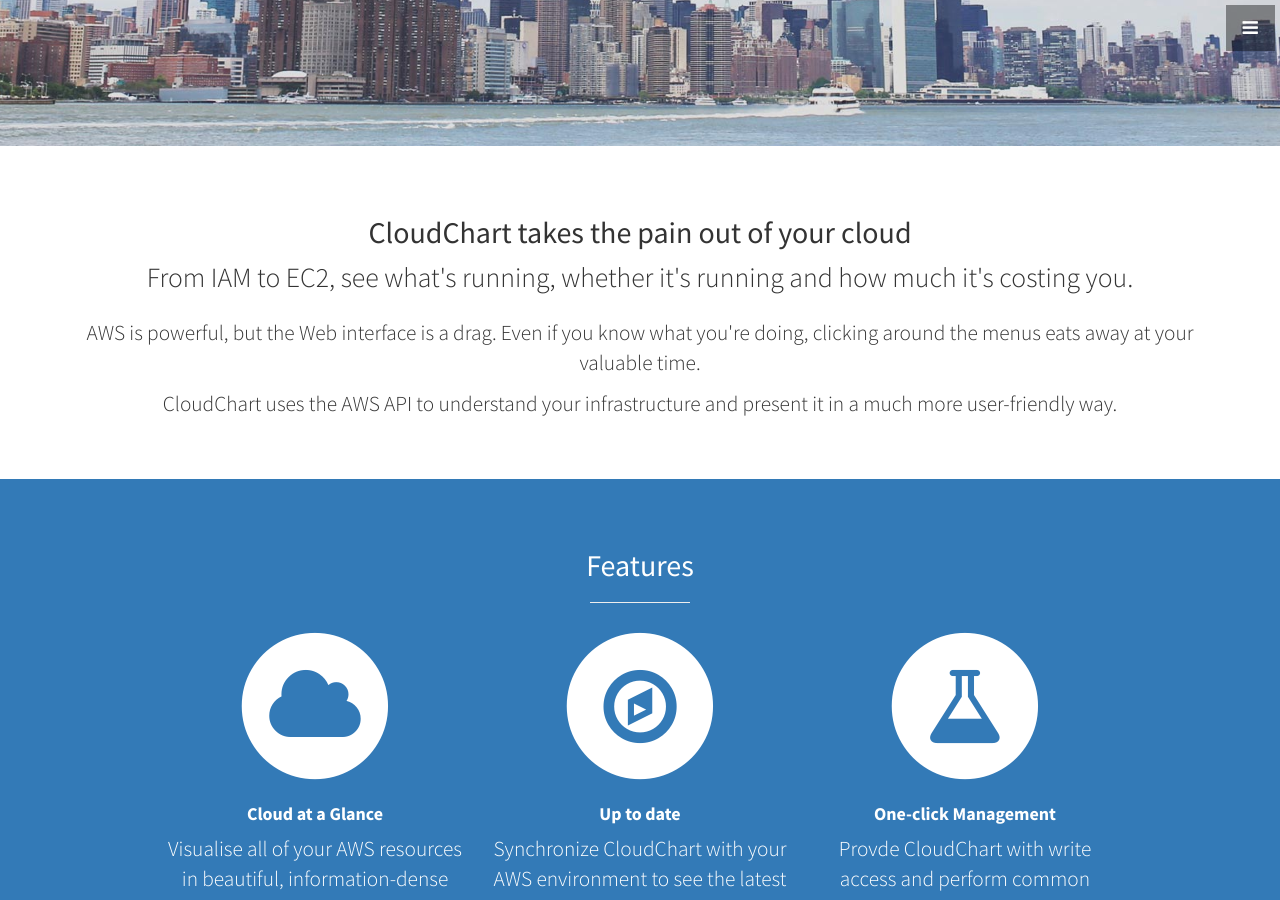
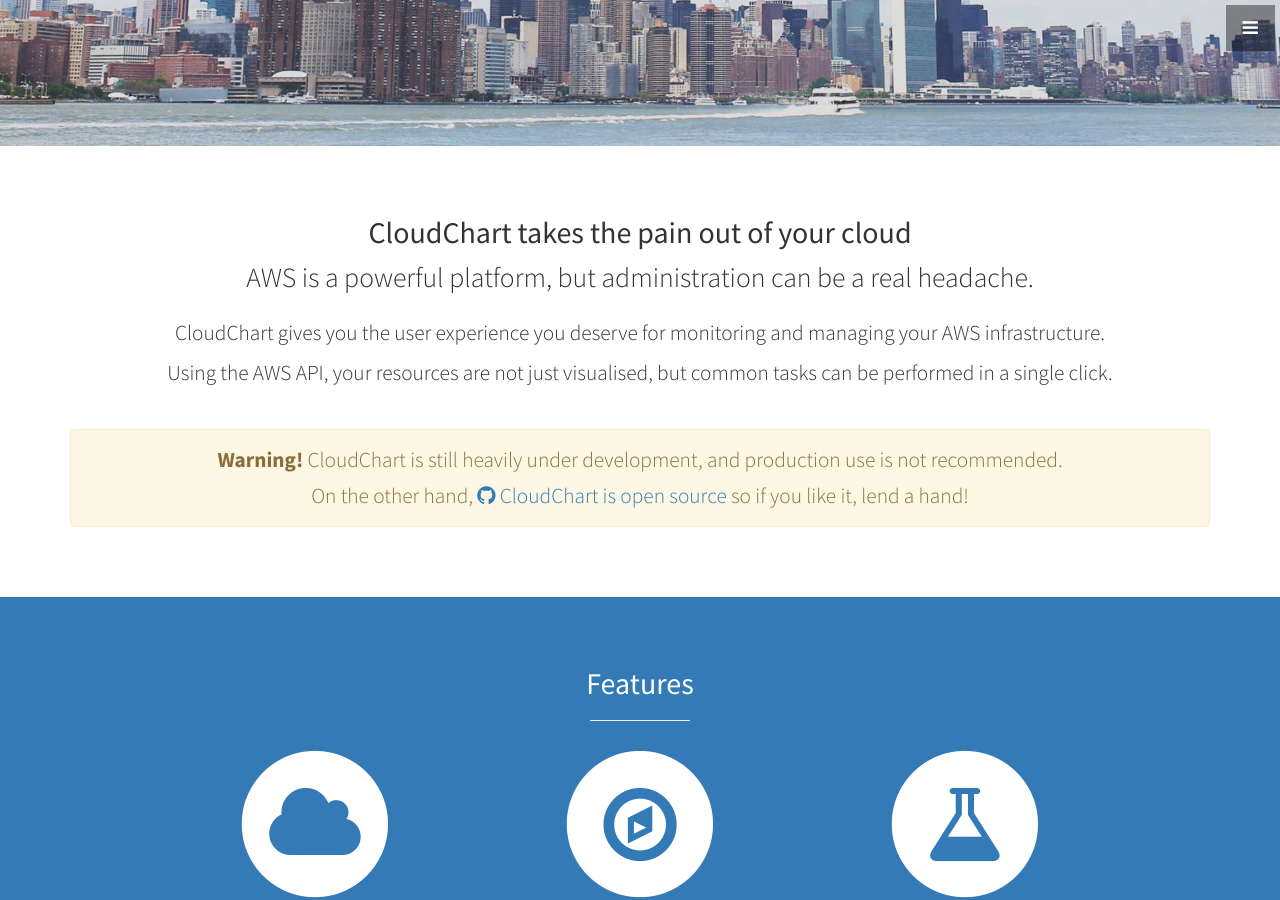
Before and after one commit to orlade/cloudchart-website, a Jekyll site: the page built from index.html, in a window 1280 px wide and 900 px high, scrolled down 754 px. Built offline with Jekyll 4.4.1, drawn with Linux system fonts in a browser that asks for light colours.

Commit message:
Updated layout and contents. Added feature pages and screenshots.

```diff
--- a/_config.yml
+++ b/_config.yml
@@ -9,14 +9,13 @@ logo: "/img/logo.png"
 # User setting
 owner: "Oliver Lade"
 email: "hello@cloudchart.io"
-facebook_username:
-twitter_username:
-github_username: "orlade"
-address:
-  - line:
-  - line:
-  # Feel free to add more lines here
-telephone:
+# facebook_username:
+# twitter_username:
+github_username: "orlade/cloudchart"
+# address:
+#   - line:
+#   - line:
+# telephone:
 copyright: "Oliver Lade"
 
 # API settings
--- a/_includes/about.html
+++ b/_includes/about.html
@@ -4,17 +4,24 @@
       <div class="col-lg-12 text-center">
         <h2>CloudChart takes the pain out of your cloud</h2>
 
-        <p class="lead">From IAM to EC2, see what's running, whether it's running and how much it's
-          costing you.</p>
+        <p class="lead">AWS is a powerful platform, but administration can be a real headache.</p>
 
-        <p>AWS is powerful, but the Web interface is a drag. Even if you know what you're doing,
-          clicking around the menus eats away at your valuable time.</p>
+        <p>CloudChart gives you the user experience you deserve for monitoring and managing your AWS
+          infrastructure.</p>
 
-        <p>CloudChart uses the AWS API to understand your infrastructure and present it in a much
-          more user-friendly way.</p>
+        <p>Using the AWS API, your resources are not just visualised, but common tasks can be
+          performed in a single click.</p>
+
+        <br />
+
+        <div class="alert alert-warning" role="alert">
+          <p><strong>Warning!</strong> CloudChart is still heavily under development, and production
+          use is not recommended.</p>
+          <p>On the other hand, <a href="https://github.com/orlade/cloudchart"
+            title="CloudChart on GitHub"><i class="fa fa-github"></i> CloudChart is open source</a>
+            so if you like it, lend a hand!</p>
+        </div>
       </div>
     </div>
-    <!-- /.row -->
   </div>
-  <!-- /.container -->
 </section>
--- a/_includes/callout.html
+++ /dev/null
@@ -1,5 +0,0 @@
-<aside class="callout">
-  <div class="text-vertical-center">
-    <h1>Vertically Centered Text</h1>
-  </div>
-</aside>
--- a/_includes/head.html
+++ b/_includes/head.html
@@ -9,14 +9,14 @@
   <title>{{site.title}}</title>
 
   <!-- Bootstrap Core CSS -->
-  <link href="/css/bootstrap.min.css" rel="stylesheet">
+  <link href="{{ site.baseurl }}/css/bootstrap.min.css" rel="stylesheet">
 
   <!-- Custom CSS -->
-  <link href="/css/stylish-portfolio.css" rel="stylesheet">
-  <link href="/css/cloudchart.css" rel="stylesheet">
+  <link href="{{ site.baseurl }}/css/stylish-portfolio.css" rel="stylesheet">
+  <link href="{{ site.baseurl }}/css/cloudchart.css" rel="stylesheet">
 
   <!-- Custom Fonts -->
-  <link href="/font-awesome/css/font-awesome.min.css" rel="stylesheet" type="text/css">
+  <link href="{{ site.baseurl }}/font-awesome/css/font-awesome.min.css" rel="stylesheet" type="text/css">
   <link href="http://fonts.googleapis.com/css?family=Source+Sans+Pro:300,400,700,300italic,400italic,700italic" rel="stylesheet" type="text/css">
 
   <!-- HTML5 Shim and Respond.js IE8 support of HTML5 elements and media queries -->
--- a/_includes/navigation.html
+++ b/_includes/navigation.html
@@ -1,9 +1,4 @@
-<script>
-  function closeMenu() {
-    $('#menu-close').click();
-  }
-
-</script>
+<script>function closeMenu() {$('#menu-close').click();}</script>
 
 <a id="menu-toggle" href="#" class="btn btn-dark btn-lg toggle"><i class="fa fa-bars"></i></a>
 <nav id="sidebar-wrapper">
@@ -22,9 +17,9 @@
     <li>
       <a href="#features" onclick="closeMenu()">Features</a>
     </li>
-    <!-- <li>
-      <a href="#portfolio" onclick="closeMenu()">Portfolio</a>
-    </li> -->
+    <li>
+      <a href="#portfolio" onclick="closeMenu()">Gallery</a>
+    </li>
     <li>
       <a href="#footer" onclick="closeMenu()">Contact</a>
     </li>
--- /dev/null
+++ b/_includes/screenshots.html
@@ -0,0 +1,25 @@
+<section id="portfolio" class="portfolio">
+  <div class="container">
+    <div class="row">
+      <div class="col-lg-10 col-lg-offset-1 text-center">
+        <h2>Gallery</h2>
+        <hr class="small">
+        <div class="row">
+          {% for item in site.data.gallery %}
+          <div class="col-md-6">
+            <div class="portfolio-item">
+              <a href="{{ site.baseurl }}/{{item.src}}">
+                <img class="img-portfolio img-responsive" src="{{ site.baseurl }}/{{item.src}}" alt="{{item.alt}}"/>
+              </a>
+            </div>
+          </div>
+          {% endfor %}
+        </div>
+        <!-- /.row (nested) -->
+      </div>
+      <!-- /.col-lg-10 -->
+    </div>
+    <!-- /.row -->
+  </div>
+  <!-- /.container -->
+</section>
--- a/_layouts/front.html
+++ b/_layouts/front.html
@@ -5,10 +5,13 @@
 
 <body>
 
+  <a href="https://github.com/{{site.github_username}}"><img style="position: absolute; z-index: 100; top: 0; left: 0; border: 0;" src="https://camo.githubusercontent.com/c6286ade715e9bea433b4705870de482a654f78a/68747470733a2f2f73332e616d617a6f6e6177732e636f6d2f6769746875622f726962626f6e732f666f726b6d655f6c6566745f77686974655f6666666666662e706e67" alt="Fork me on GitHub" data-canonical-src="https://s3.amazonaws.com/github/ribbons/forkme_left_white_ffffff.png"></a>
+
   {% include navigation.html %}
   {% include header.html %}
   {% include about.html %}
   {% include features.html %}
+  {% include screenshots.html %}
    <!-- include callout.html  -->
    <!-- include portfolio.html  -->
   {% include call-to-action.html %}
--- /dev/null
+++ b/_layouts/text.html
@@ -0,0 +1,5 @@
+<h2>{{ page.title }}
+
+<p class="lead">{{ page.subtitle}}</p>
+
+{{ content }}
```
Also changed, not shown: _data/gallery.yml (added, +12 -0 lines), img/ss-dashboard.png (added), img/ss-ec2.png (added), img/ss-ecs.png (added), img/ss-s3.png (added).
